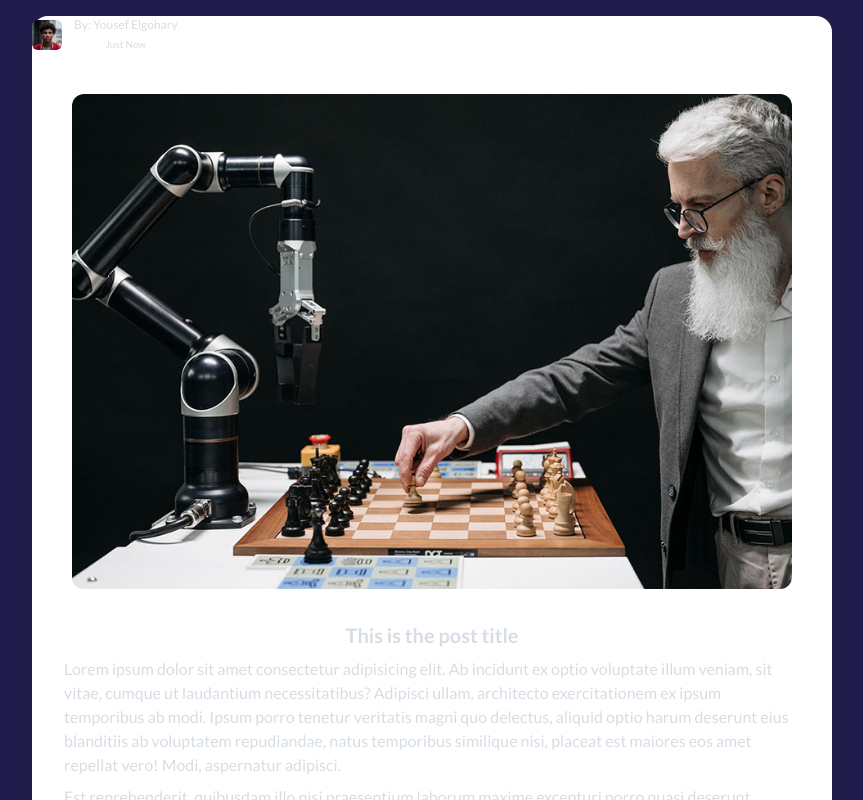
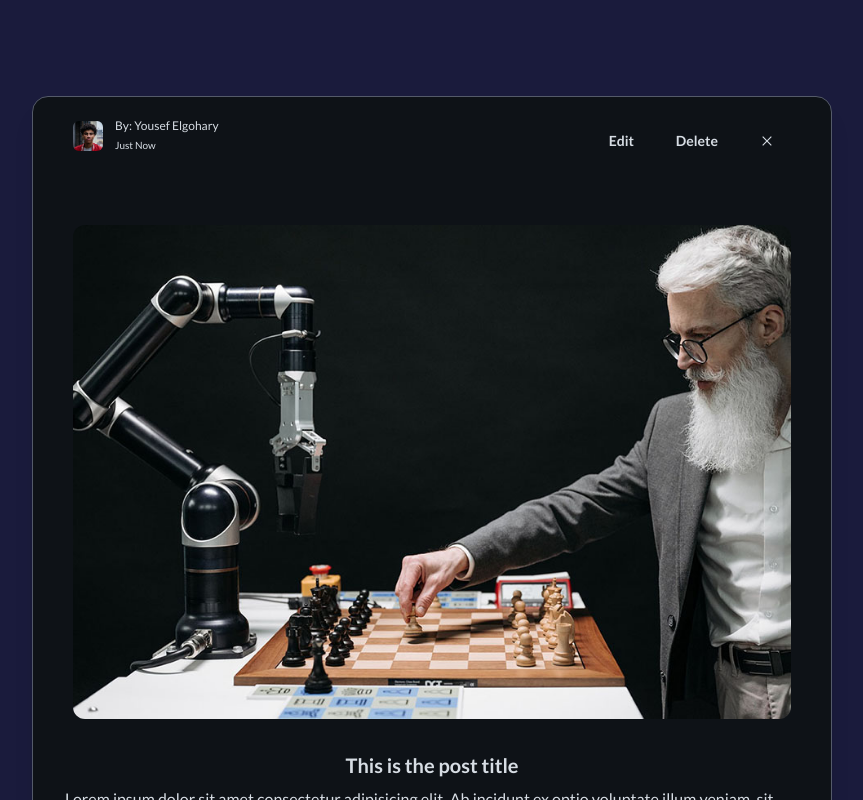
Before and after one commit to Darthdevv/Blog-App, a React (Vite) app in the folder frontend/: page /details/posts/1 in a window 1280 px wide. Shown: the top 800 px of the page, without its empty margins (208-1071 px from the left). Built offline with nearby package versions, Linux system fonts and the light colour scheme.

Commit message:
🪻 style: Post Details styling

```diff
--- a/frontend/src/index.css
+++ b/frontend/src/index.css
@@ -199,3 +199,26 @@ body{
   overflow: hidden;
   border-radius: 8px;
 }
+
+::-webkit-scrollbar-track {
+    background: transparent;
+}
+
+::-webkit-scrollbar {
+    width: 12px;
+    background-color: transparent;
+    border-left: 2px solid transparent;
+    box-shadow: 0px 0px 21px 0px #5045e42d inset;
+}
+
+::-webkit-scrollbar-thumb {
+    background-color: #000;
+    box-shadow: 0px 0px 10px 0px #545A69 inset;
+    border-radius: 8px;
+}
+
+::selection {
+    background-color: #5045e42d;
+    opacity: 0.2;
+    color: #A6ADBB;
+}
--- a/frontend/src/pages/post/PostDetails.jsx
+++ b/frontend/src/pages/post/PostDetails.jsx
@@ -1,15 +1,28 @@
 import Thumbnail from '../../images/blog17.jpg'
-import { Link } from 'react-router-dom';
+import { Link, Navigate, useNavigate } from 'react-router-dom';
 import AuthorPosts from './AuthorPosts';
+import BackHome from '../../components/Button/BackHome';
+import { AiOutlineClose } from "react-icons/ai";
+
 
 const PostDetails = () => {
+  const navigate = useNavigate();
   return (
-    <div className="hero min-h-screen bg-[#211C4B]">
-      <div className="hero-content text-center text-neutral-content">
+    <div onClick={()=> navigate('/')} className=" py-20 hero min-h-screen bg-[#5045e42d]">
+      <div className="hero-content text-start text-neutral-content">
         <div className="max-w-full">
-          <div className="card w-[800px] bg-base-100 shadow-xl">
-            <div>
+          <div className="card max-w-[800px]  bg-[#0E1217] border border-[#545A69] hover:border-[#545A69] shadow-xl">
+            <div className=" py-5 px-10 flex items-start justify-between">
               <AuthorPosts />
+              <div className='flex items-center justify-between gap-2'>
+                <Link to={'/posts/werwer/edit'}><button className='btn btn-ghost'>Edit</button></Link>
+                <Link to={'/posts/werwer/delete'}><button className='btn btn-ghost'>Delete</button></Link>
+                <Link to={"/"}>
+                  <button className="btn btn-circle btn-ghost">
+                    <AiOutlineClose />
+                  </button>
+                </Link>
+              </div>
             </div>
             <figure className="px-10 pt-10">
               <img src={Thumbnail} alt="thumbnail" className="rounded-xl" />
@@ -32,26 +45,25 @@ const PostDetails = () => {
                 dolorem voluptatum distinctio autem, nulla fugiat voluptates?
                 Numquam totam magnam iste labore laboriosam natus mollitia!
                 Officiis repellat quos impedit unde pariatur, cum excepturi
-                  soluta! Inventore, id amet. Nesciunt doloremque unde sunt
-                  atque provident autem optio impedit, voluptas, aperiam,
-                  molestiae tenetur quidem beatae excepturi suscipit laborum.
+                soluta! Inventore, id amet. Nesciunt doloremque unde sunt atque
+                provident autem optio impedit, voluptas, aperiam, molestiae
+                tenetur quidem beatae excepturi suscipit laborum.
               </p>
               <p>
-                  Id dolore, odio quaerat eius asperiores minus voluptas
-                  inventore recusandae, doloremque architecto enim voluptate
-                  itaque nostrum optio magnam culpa quae cumque iure quibusdam
-                  nesciunt illum laborum fugit? Placeat, fuga ad. Quo hic
-                  aliquid doloremque aliquam. Neque, eaque commodi! Accusantium,
-                  ab blanditiis est molestiae quam facere voluptas culpa magni
-                  eius eveniet ut, et fuga commodi voluptate ipsam ullam harum
-                  eum similique! Qui vitae fuga voluptatem est nam, dicta nemo
-                  repellendus, et rerum iste porro nisi hic quas pariatur minus.
-                  A facere similique ea, repudiandae nemo voluptatibus? Velit
-                  qui omnis architecto cum. Aut natus, porro ullam corporis
-                  quaerat aspernatur non quod quis reprehenderit obcaecati
-                  officia, ea possimus quae, veniam voluptatibus nihil culpa
-                  tempora! Vel, sit? Laborum quasi tempora, deserunt nisi ab
-                  iste.
+                Id dolore, odio quaerat eius asperiores minus voluptas inventore
+                recusandae, doloremque architecto enim voluptate itaque nostrum
+                optio magnam culpa quae cumque iure quibusdam nesciunt illum
+                laborum fugit? Placeat, fuga ad. Quo hic aliquid doloremque
+                aliquam. Neque, eaque commodi! Accusantium, ab blanditiis est
+                molestiae quam facere voluptas culpa magni eius eveniet ut, et
+                fuga commodi voluptate ipsam ullam harum eum similique! Qui
+                vitae fuga voluptatem est nam, dicta nemo repellendus, et rerum
+                iste porro nisi hic quas pariatur minus. A facere similique ea,
+                repudiandae nemo voluptatibus? Velit qui omnis architecto cum.
+                Aut natus, porro ullam corporis quaerat aspernatur non quod quis
+                reprehenderit obcaecati officia, ea possimus quae, veniam
+                voluptatibus nihil culpa tempora! Vel, sit? Laborum quasi
+                tempora, deserunt nisi ab iste.
               </p>
               <p>
                 Ea maiores numquam mollitia distinctio, corporis autem enim
```
Lines whose indentation alone changed are shown as unchanged.
